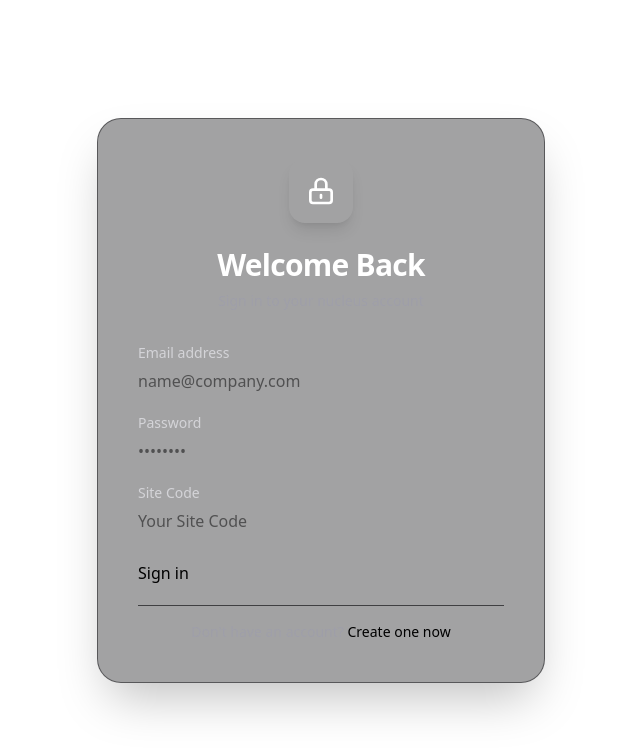
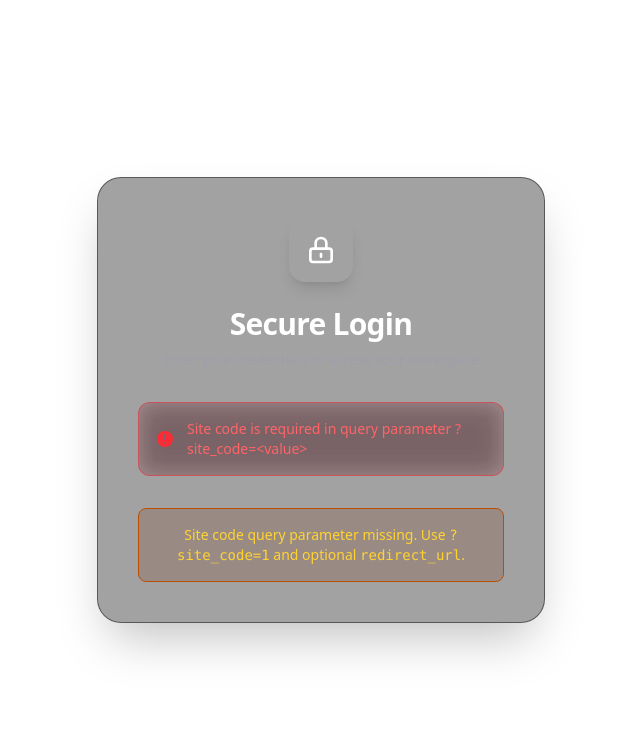
Before and after one commit to Programmercito/nucleus-auth-frontend, an Angular app: page /auth/login in a window 1280 px wide. Shown: the top 756 px of the page, without its empty margins (319-959 px from the left). Built offline with nearby package versions, Linux system fonts and the light colour scheme.

Commit message:
feat(auth): enhance login and registration forms with site code handling and improved error messages

```diff
--- a/src/app/auth/login/login.page.html
+++ b/src/app/auth/login/login.page.html
@@ -1,20 +1,19 @@
 <div class="min-h-screen flex items-center justify-center relative overflow-hidden px-4 sm:px-6 lg:px-8">
-  <!-- Dynamic Background glowing effect -->
   <div class="absolute inset-0 bg-[radial-gradient(ellipse_at_top,_var(--tw-gradient-stops))] from-primary-900/20 via-zinc-950 to-zinc-950"></div>
   <div class="absolute top-1/2 left-1/2 -translate-x-1/2 -translate-y-1/2 w-[500px] h-[500px] bg-primary-600/20 rounded-full blur-[120px] pointer-events-none animate-pulse"></div>
 
-  <div class="max-w-md w-full space-y-8 bg-zinc-900/40 backdrop-blur-2xl p-10 rounded-3xl shadow-2xl border border-zinc-800/60 relative z-10 transition-transform duration-500 hover:scale-[1.01]">
-    <div>
+  <div class="relative z-10 max-w-md w-full space-y-8 bg-zinc-900/40 backdrop-blur-2xl p-10 rounded-3xl shadow-2xl border border-zinc-800/60 transition-transform duration-500 hover:scale-[1.01]">
+    <div class="text-center">
       <div class="mx-auto w-16 h-16 bg-gradient-to-br from-primary-500 to-primary-700 rounded-2xl flex items-center justify-center shadow-lg shadow-primary-500/30 mb-6">
         <svg xmlns="http://www.w3.org/2000/svg" class="h-8 w-8 text-white" fill="none" viewBox="0 0 24 24" stroke="currentColor">
           <path stroke-linecap="round" stroke-linejoin="round" stroke-width="2" d="M12 15v2m-6 4h12a2 2 0 002-2v-6a2 2 0 00-2-2H6a2 2 0 00-2 2v6a2 2 0 002 2zm10-10V7a4 4 0 00-8 0v4h8z" />
         </svg>
       </div>
-      <h2 class="text-center text-3xl font-extrabold text-white tracking-tight">
-        Welcome Back
+      <h2 class="text-3xl font-extrabold text-white tracking-tight">
+        Secure Login
       </h2>
-      <p class="mt-2 text-center text-sm text-zinc-400">
-        Sign in to your nucleus account
+      <p class="mt-2 text-sm text-zinc-400">
+        Enter your credentials to access your workspace
       </p>
     </div>
 
@@ -27,32 +26,33 @@
       </div>
     }
 
+    <ng-container *ngIf="loginAllowed; else noSiteCode">
       <form class="mt-8 space-y-5" [formGroup]="loginForm" (ngSubmit)="onSubmit()">
         <div>
           <label for="email-address" class="block text-sm font-medium text-zinc-300 mb-1.5">Email address</label>
-        <input id="email-address" type="email" formControlName="email" required class="input-field" placeholder="name@company.com">
+          <input id="email-address" type="email" formControlName="email" required class="input-field" placeholder="name@company.com" />
         </div>
         <div>
           <label for="password" class="block text-sm font-medium text-zinc-300 mb-1.5">Password</label>
-        <input id="password" type="password" formControlName="password" required class="input-field" placeholder="••••••••">
-      </div>
-      <div>
-        <label for="site-code" class="block text-sm font-medium text-zinc-300 mb-1.5">Site Code</label>
-        <input id="site-code" type="text" formControlName="site_code" required class="input-field" placeholder="Your Site Code">
+          <input id="password" type="password" formControlName="password" required class="input-field" placeholder="••••••••" />
         </div>
 
-      <div class="pt-2">
-        <button type="submit" [disabled]="loginForm.invalid || isLoading()" class="btn-primary">
+        <div class="py-2">
+          <button type="submit" [disabled]="loginForm.invalid || isLoading()" class="w-full btn-primary flex items-center justify-center gap-2">
           @if (isLoading()) {
             <svg class="animate-spin -ml-1 mr-2 h-5 w-5 text-white" xmlns="http://www.w3.org/2000/svg" fill="none" viewBox="0 0 24 24">
               <circle class="opacity-25" cx="12" cy="12" r="10" stroke="currentColor" stroke-width="4"></circle>
-              <path class="opacity-75" fill="currentColor" d="M4 12a8 8 0 018-8V0C5.373 0 0 5.373 0 12h4zm2 5.291A7.962 7.962 0 014 12H0c0 3.042 1.135 5.824 3 7.938l3-2.647z"></path>
+              <path class="opacity-75" fill="currentColor" d="M4 12a8 8 0 018-8V0C5.373 0 0 5.373 0 12h4zm2 5.291A7.962 7.962 0 014 12H0c0 3.042 1.135 5.824 3 7.938l3-2.647z" />
             </svg>
             Processing...
           } @else {
             Sign in
           }
         </button>
+      </div>
+
+      <div class="text-xs text-zinc-400">
+        URL params: <code>site_code</code> (requerido), <code>url</code> o <code>redirect_url</code> (opcional)
       </div>
 
       <div class="text-sm text-center pt-4 border-t border-zinc-800/80">
@@ -62,5 +62,12 @@
         </a>
       </div>
     </form>
+    </ng-container>
+
+    <ng-template #noSiteCode>
+      <div class="mt-8 text-center text-sm text-amber-300 bg-amber-900/20 border border-amber-700 rounded-lg p-4">
+        Site code query parameter missing. Use <code>?site_code=1</code> and optional <code>redirect_url</code>.
+      </div>
+    </ng-template>
   </div>
 </div>
--- a/src/app/auth/login/login.page.ts
+++ b/src/app/auth/login/login.page.ts
@@ -1,8 +1,9 @@
-import { ChangeDetectionStrategy, Component, inject } from '@angular/core';
+import { ChangeDetectionStrategy, Component, inject, OnInit } from '@angular/core';
 import { CommonModule } from '@angular/common';
 import { FormBuilder, ReactiveFormsModule, Validators } from '@angular/forms';
-import { Router, RouterModule } from '@angular/router';
+import { Router, RouterModule, ActivatedRoute } from '@angular/router';
 import { HttpClientModule } from '@angular/common/http';
+import { catchError, of, switchMap } from 'rxjs';
 import { AuthService } from '../../core/services/auth.service';
 
 @Component({
@@ -12,34 +13,86 @@ import { AuthService } from '../../core/services/auth.service';
   templateUrl: './login.page.html',
   changeDetection: ChangeDetectionStrategy.OnPush,
 })
-export class LoginPage {
+export class LoginPage implements OnInit {
   private fb = inject(FormBuilder);
   private authService = inject(AuthService);
   private router = inject(Router);
+  private route = inject(ActivatedRoute);
+
+  redirectUrl: string | null = null;
+  siteCode: string | null = null;
+  loginAllowed = false;
 
   loginForm = this.fb.nonNullable.group({
     email: ['', [Validators.required, Validators.email]],
     password: ['', Validators.required],
-    site_code: ['', Validators.required],
   });
 
   isLoading = this.authService.isLoading;
   error = this.authService.error;
 
-  onSubmit() {
-    if (this.loginForm.valid) {
-      this.authService.getCSRFToken().subscribe({
-        next: () => {
-          this.authService.login(this.loginForm.getRawValue()).subscribe({
-            next: () => {
-              this.router.navigate(['/']);
-            }
-          });
-        },
-        error: (err: unknown) => {
-          console.error('Failed to get CSRF token', err);
-        }
-      });
+  ngOnInit() {
+    const params = this.route.snapshot.queryParamMap;
+    const querySiteCode = params.get('site_code') || params.get('site');
+    const storedSiteCode = window.sessionStorage.getItem('site_code');
+    const queryRedirect = params.get('redirect_url') || params.get('redirectUrl') || params.get('redirect') || params.get('url');
+    const storedRedirect = window.sessionStorage.getItem('redirect_url');
+
+    this.siteCode = querySiteCode || storedSiteCode;
+    this.redirectUrl = (queryRedirect && queryRedirect.trim().length > 0) ? queryRedirect.trim() : storedRedirect;
+
+    if (this.siteCode) {
+      this.loginAllowed = true;
+      this.error.set(null);
+      window.sessionStorage.setItem('site_code', this.siteCode);
+      if (this.redirectUrl) {
+        window.sessionStorage.setItem('redirect_url', this.redirectUrl);
+      }
+    } else {
+      this.loginAllowed = false;
+      this.error.set('Site code is required in query parameter ?site_code=<value>');
     }
   }
+
+  onSubmit() {
+    if (!this.loginForm.valid || !this.siteCode) {
+      this.error.set('Please complete all required fields and provide a valid site_code in the query string.');
+      return;
+    }
+
+    const payload = {
+      ...this.loginForm.getRawValue(),
+      site_code: this.siteCode,
+    };
+
+    this.authService.getCSRFToken().pipe(
+      catchError((err: any) => {
+        const errorMessage = err?.status === 0
+          ? 'Cannot connect to backend. Make sure API server is running at http://localhost:8000'
+          : 'Failed to get CSRF token';
+        this.error.set(errorMessage);
+        console.error(errorMessage, err);
+        return of(null);
+      }),
+      switchMap(() => this.authService.login(payload).pipe(
+        catchError((err: any) => {
+          this.error.set(err.error?.message || 'Login failed');
+          console.error('Login failed', err);
+          return of(null);
+        })
+      ))
+    ).subscribe(result => {
+      if (!result) return;
+      if (this.redirectUrl) {
+        const incoming = this.redirectUrl.trim();
+        if (incoming.startsWith('http://') || incoming.startsWith('https://')) {
+          window.location.href = incoming;
+        } else {
+          this.router.navigateByUrl(incoming);
+        }
+      } else {
+        this.router.navigate(['/']);
+      }
+    });
+  }
 }
--- a/src/app/auth/register/register.page.html
+++ b/src/app/auth/register/register.page.html
@@ -26,26 +26,23 @@
       </div>
     }
 
+    <ng-container *ngIf="registerAllowed; else noSiteCode">
       <form class="mt-8 space-y-4" [formGroup]="registerForm" (ngSubmit)="onSubmit()">
         <div>
           <label for="name" class="block text-sm font-medium text-zinc-300 mb-1.5">Full Name</label>
-        <input id="name" type="text" formControlName="name" required class="input-field" placeholder="John Doe">
+          <input id="name" type="text" formControlName="name" required class="input-field" placeholder="John Doe" />
         </div>
         <div>
           <label for="email-address" class="block text-sm font-medium text-zinc-300 mb-1.5">Email address</label>
-        <input id="email-address" type="email" formControlName="email" required class="input-field" placeholder="name@company.com">
+          <input id="email-address" type="email" formControlName="email" required class="input-field" placeholder="name@company.com" />
         </div>
         <div>
           <label for="password" class="block text-sm font-medium text-zinc-300 mb-1.5">Password</label>
-        <input id="password" type="password" formControlName="password" required class="input-field" placeholder="••••••••">
+          <input id="password" type="password" formControlName="password" required class="input-field" placeholder="••••••••" />
         </div>
         <div>
           <label for="password_confirmation" class="block text-sm font-medium text-zinc-300 mb-1.5">Confirm Password</label>
-        <input id="password_confirmation" type="password" formControlName="password_confirmation" required class="input-field" placeholder="••••••••">
-      </div>
-      <div>
-        <label for="site-code" class="block text-sm font-medium text-zinc-300 mb-1.5">Site Code <span class="text-zinc-500">(Optional)</span></label>
-        <input id="site-code" type="text" formControlName="site_code" class="input-field" placeholder="Site Code">
+          <input id="password_confirmation" type="password" formControlName="password_confirmation" required class="input-field" placeholder="••••••••" />
         </div>
 
       <div class="pt-4">
@@ -69,5 +66,12 @@
         </a>
       </div>
     </form>
+    </ng-container>
+
+    <ng-template #noSiteCode>
+      <div class="mt-8 text-center text-sm text-amber-300 bg-amber-900/20 border border-amber-700 rounded-lg p-4">
+        Site code is required to register. Pass <code>?site_code=1</code> once and se mantendrá en <code>sessionStorage</code> para futuros accesos.
+      </div>
+    </ng-template>
   </div>
 </div>
--- a/src/app/auth/register/register.page.ts
+++ b/src/app/auth/register/register.page.ts
@@ -1,8 +1,9 @@
-import { ChangeDetectionStrategy, Component, inject } from '@angular/core';
+import { ChangeDetectionStrategy, Component, inject, OnInit } from '@angular/core';
 import { CommonModule } from '@angular/common';
 import { FormBuilder, ReactiveFormsModule, Validators } from '@angular/forms';
-import { Router, RouterModule } from '@angular/router';
+import { Router, RouterModule, ActivatedRoute } from '@angular/router';
 import { HttpClientModule } from '@angular/common/http';
+import { catchError, of, switchMap } from 'rxjs';
 import { AuthService } from '../../core/services/auth.service';
 
 @Component({
@@ -12,41 +13,93 @@ import { AuthService } from '../../core/services/auth.service';
   templateUrl: './register.page.html',
   changeDetection: ChangeDetectionStrategy.OnPush,
 })
-export class RegisterPage {
+export class RegisterPage implements OnInit {
   private fb = inject(FormBuilder);
   private authService = inject(AuthService);
   private router = inject(Router);
+  private route = inject(ActivatedRoute);
+
+  siteCode: string | null = null;
+  redirectUrl: string | null = null;
+  registerAllowed = false;
 
   registerForm = this.fb.nonNullable.group({
     name: ['', Validators.required],
     email: ['', [Validators.required, Validators.email]],
     password: ['', [Validators.required, Validators.minLength(8)]],
     password_confirmation: ['', Validators.required],
-    site_code: [''],
   });
 
   isLoading = this.authService.isLoading;
   error = this.authService.error;
 
-  onSubmit() {
-    if (this.registerForm.valid) {
-      if (this.registerForm.value.password !== this.registerForm.value.password_confirmation) {
-         this.authService.error.set("Passwords do not match");
-         return;
+  ngOnInit() {
+    const params = this.route.snapshot.queryParamMap;
+    const querySiteCode = params.get('site_code') || params.get('site');
+    const storedSiteCode = window.sessionStorage.getItem('site_code');
+    const queryRedirect = params.get('redirect_url') || params.get('redirectUrl') || params.get('redirect') || params.get('url');
+    const storedRedirect = window.sessionStorage.getItem('redirect_url');
+
+    this.siteCode = querySiteCode || storedSiteCode;
+    this.redirectUrl = (queryRedirect && queryRedirect.trim().length > 0) ? queryRedirect.trim() : storedRedirect;
+
+    if (this.siteCode) {
+      this.registerAllowed = true;
+      this.error.set(null);
+      window.sessionStorage.setItem('site_code', this.siteCode);
+      if (this.redirectUrl) {
+        window.sessionStorage.setItem('redirect_url', this.redirectUrl);
       }
-
-      this.authService.getCSRFToken().subscribe({
-        next: () => {
-          this.authService.register(this.registerForm.getRawValue()).subscribe({
-            next: () => {
-              this.router.navigate(['/']);
-            }
-          });
-        },
-        error: (err: unknown) => {
-          console.error('Failed to get CSRF token', err);
-        }
-      });
+    } else {
+      this.registerAllowed = false;
+      this.error.set('Site code is required in query parameter ?site_code=<value>');
     }
   }
+
+  onSubmit() {
+    if (!this.registerAllowed || !this.registerForm.valid || !this.siteCode) {
+      this.error.set('Complete todos los campos válidos y proporciona site_code en la URL');
+      return;
+    }
+
+    if (this.registerForm.value.password !== this.registerForm.value.password_confirmation) {
+      this.authService.error.set('Passwords do not match');
+      return;
+    }
+
+    const payload = {
+      ...this.registerForm.getRawValue(),
+      site_code: this.siteCode,
+    };
+
+    this.authService.getCSRFToken().pipe(
+      catchError((err: any) => {
+        const errorMessage = err?.status === 0
+          ? 'Cannot connect to backend. Make sure API server is running at http://localhost:8000'
+          : 'Failed to get CSRF token';
+        this.error.set(errorMessage);
+        console.error(errorMessage, err);
+        return of(null);
+      }),
+      switchMap(() => this.authService.register(payload).pipe(
+        catchError((err: any) => {
+          this.error.set(err.error?.message || 'Registration failed');
+          console.error('Registration failed', err);
+          return of(null);
+        })
+      ))
+    ).subscribe(result => {
+      if (!result) return;
+      if (this.redirectUrl) {
+        const incoming = this.redirectUrl.trim();
+        if (incoming.startsWith('http://') || incoming.startsWith('https://')) {
+          window.location.href = incoming;
+        } else {
+          this.router.navigateByUrl(incoming);
+        }
+      } else {
+        this.router.navigate(['/']);
+      }
+    });
+  }
 }
--- a/src/app/core/services/auth.service.ts
+++ b/src/app/core/services/auth.service.ts
@@ -1,6 +1,7 @@
 import { Injectable, inject, signal } from '@angular/core';
 import { HttpClient } from '@angular/common/http';
 import { Observable, tap, catchError, throwError } from 'rxjs';
+import { environment } from '../../../environments/environment';
 
 export interface User {
   id: number;
@@ -13,8 +14,8 @@ export interface User {
 })
 export class AuthService {
   private readonly http = inject(HttpClient);
-  // Default Laravel backend URL
-  private readonly apiUrl = 'http://localhost:8000';
+  // Backend API URL from environment config (fallback a localhost si no está configurado)
+  private readonly apiUrl = environment.apiUrl || 'http://127.0.0.1:8000';
 
   // State using signals
   currentUser = signal<User | null>(null);
--- /dev/null
+++ b/src/environments/environment.prod.ts
@@ -0,0 +1,4 @@
+export const environment = {
+  production: true,
+  apiUrl: 'https://api.tu-dominio.com',
+};
--- /dev/null
+++ b/src/environments/environment.ts
@@ -0,0 +1,4 @@
+export const environment = {
+  production: false,
+  apiUrl: 'http://127.0.0.1:8000', // Cambia en producción o via build scripts
+};
```
Lines whose indentation alone changed are shown as unchanged.
